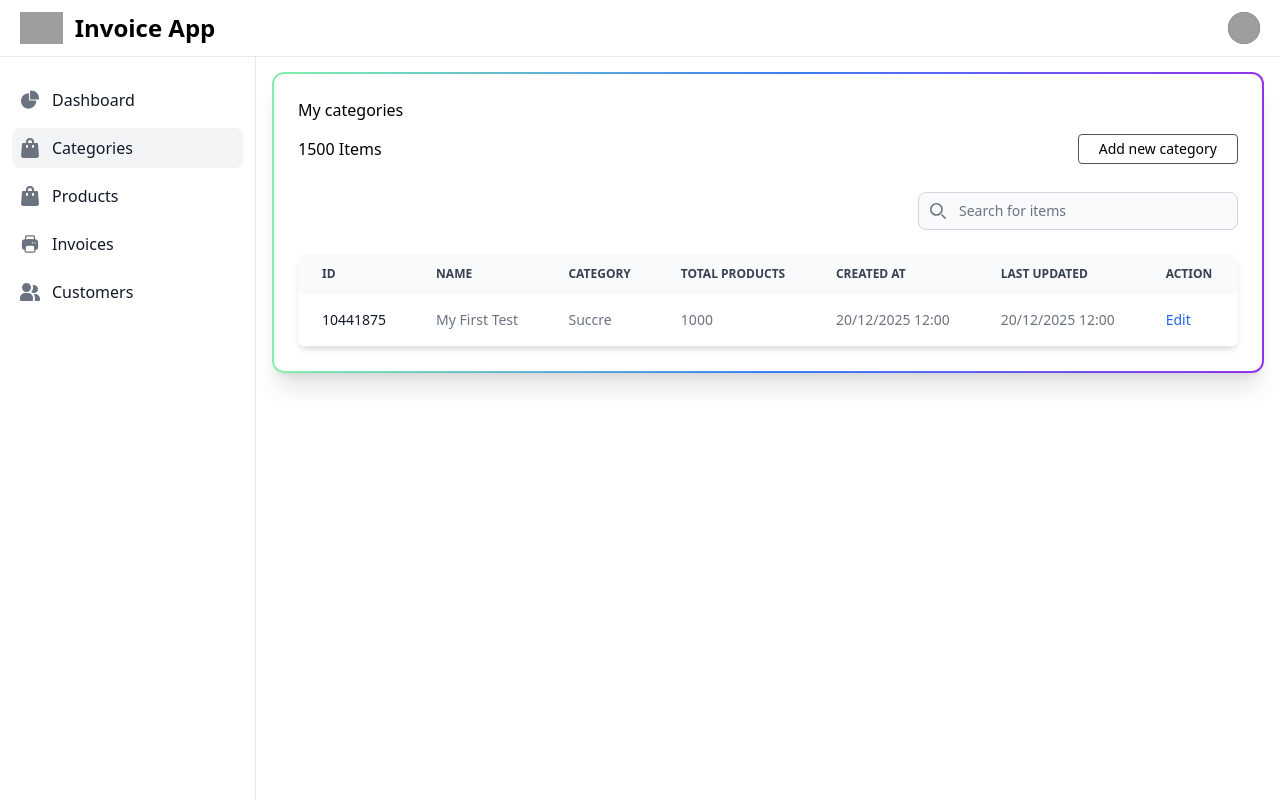
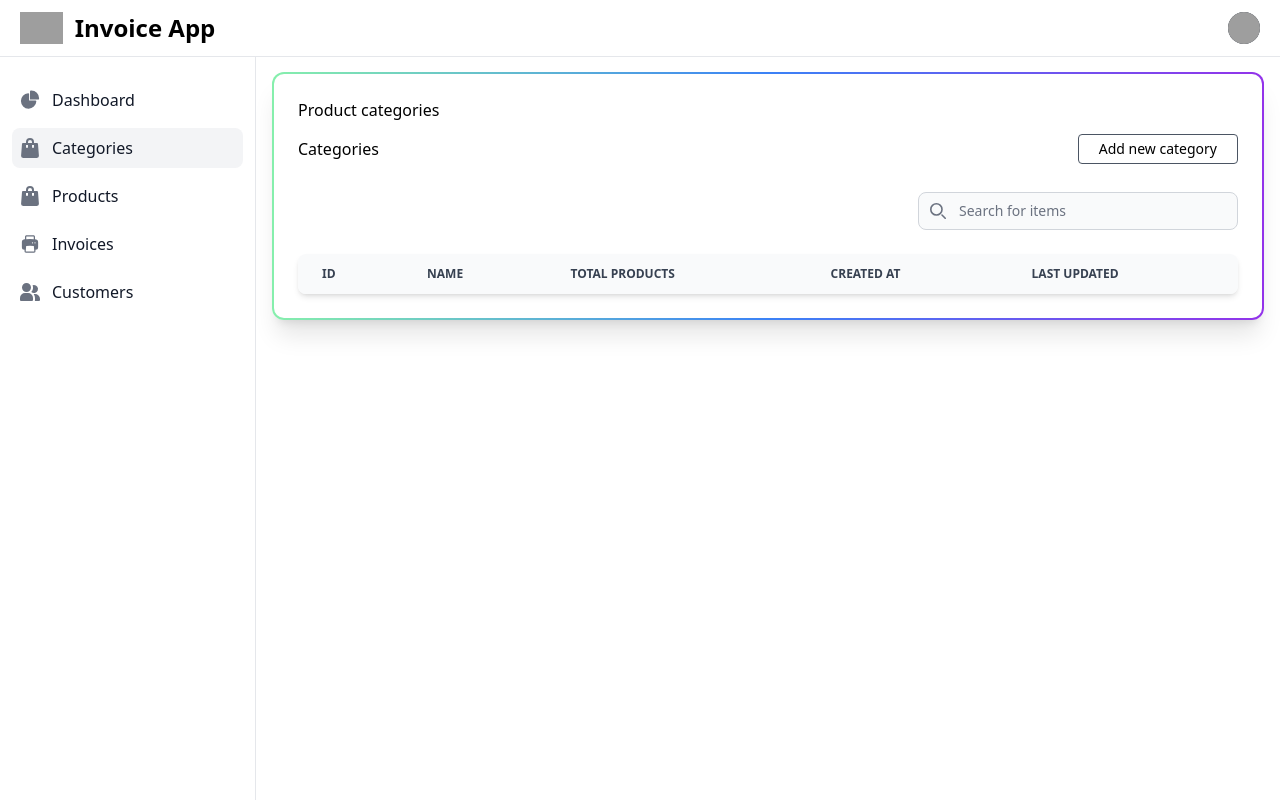
Before and after one commit to nbesoro/techyao, a Django app: page /category in a window 1280 px wide. Run offline with Django 5.2, Linux system fonts and the light colour scheme; data comes from the database, SQL or seed files in the repository; both versions use the stored data as it was after the commit; tables that the repository leaves empty hold one stand-in row (values such as "Sample post"); lists and menus that the app fills with data are empty; some libraries are stand-ins or nearby versions; grey boxes are pictures that could not be loaded.

Commit message:
feat: issue #4, add category

```diff
--- a/account/urls.py
+++ /dev/null
@@ -1,14 +0,0 @@
-from django.urls import path, include
-from rest_framework import routers
-
-from account.views import CustomerViewSet
-
-
-# Routers provide an easy way of automatically determining the URL conf.
-router = routers.DefaultRouter()
-router.register("", CustomerViewSet, basename="customer")
-
-# Wire up our API using automatic URL routing.
-urlpatterns = [
-    path("", include(router.urls)),
-]
--- a/core/urls.py
+++ b/core/urls.py
@@ -20,9 +20,11 @@ from django.urls import path, include, re_path
 from django.conf import settings
 from django.views.static import serve
 
+from core.rooters import router
+
 urlpatterns = [
     path("admin/", admin.site.urls),
     re_path(r"^static/(?P<path>.*)$", serve, {"document_root": settings.STATIC_ROOT}),
+    path("api/", include(router.urls)),
     path("", include("store.urls")),
-    path("api/customer/", include("account.urls")),
 ]
--- a/static/vue/scripts.js
+++ b/static/vue/scripts.js
@@ -4,6 +4,7 @@ const page_name = pageElement.getAttribute("data-page-name");
 const app = Vue.createApp({
 	data() {
 		return {
+			// Customer
 			customers: {},
 			customer: {
 				first_name: "",
@@ -16,11 +17,27 @@ const app = Vue.createApp({
 				city: "",
 				gender: "",
 			},
+			// Categorie
+			categories: {},
+			category: {
+				name: "",
+			},
+			// Product
+			products: {},
+			product: {
+				category: "",
+				name: "",
+				ref: "",
+				vat: "",
+				price: "",
+				description: "",
+			},
+			//
 			configs: [],
 			message: "Hello world",
 			update: false,
 			sending: false,
-			searchQuery: '',
+			searchQuery: "",
 			// Error
 			errors: {},
 			on_success: false,
@@ -36,13 +53,13 @@ const app = Vue.createApp({
 		load_page_list_data() {
 			switch (page_name) {
 				case "customer":
-					this.load_customer();
+					this.load_customers();
 					break;
 				case "product":
 					console.log("You chose a banana.");
 					break;
 				case "category":
-					console.log("You chose an orange.");
+					this.load_categories();
 					break;
 				default:
 					console.log("Unknown fruit.");
@@ -61,10 +78,10 @@ const app = Vue.createApp({
 		error_message(key) {
 			return this.errors.hasOwnProperty(key) ? this.errors[key] : false;
 		},
-		add_new_customer() {
+		post_request(url, data) {
 			self.sending = true;
 			axios
-				.post("/api/customer/", this.customer)
+				.post(url, data)
 				.then((response) => {
 					self.sending = false;
 					this.request_success();
@@ -75,7 +92,13 @@ const app = Vue.createApp({
 					this.request_error(error);
 				});
 		},
-		load_customer() {
+		add_new_customer() {
+			this.post_request("/api/customer/", this.customer);
+		},
+		add_new_category() {
+			this.post_request("/api/category/", this.category);
+		},
+		load_customers() {
 			axios
 				.get(`/api/customer/?search=${this.searchQuery}`)
 				.then((response) => {
@@ -83,6 +106,17 @@ const app = Vue.createApp({
 				})
 				.catch((err) => {
 					this.customers = {};
+					console.log(err);
+				});
+		},
+		load_categories() {
+			axios
+				.get(`/api/category/?search=${this.searchQuery}`)
+				.then((response) => {
+					this.categories = response.data;
+				})
+				.catch((err) => {
+					this.categories = {};
 					console.log(err);
 				});
 		},
@@ -94,8 +128,11 @@ const app = Vue.createApp({
 			this.init();
 		},
 		// Search
-		search_customer() {
-			this.load_customer();
+		search_customers() {
+			this.load_customers();
+		},
+		search_categories() {
+			this.load_categories();
 		},
 		// Error Message
 		request_error(error) {
--- a/store/models/product.py
+++ b/store/models/product.py
@@ -5,7 +5,7 @@ from core.utils import constants
 class Category(models.Model):
     """Model definition for Category."""
 
-    name = models.CharField(max_length=constants.SHORT_CHARFIELD)
+    name = models.CharField(max_length=constants.SHORT_CHARFIELD, unique=True)
     created_at = models.DateTimeField(auto_now_add=True)
     updated_at = models.DateTimeField(auto_now=True)
     class Meta:
--- /dev/null
+++ b/store/serializers.py
@@ -0,0 +1,32 @@
+from rest_framework import serializers
+
+from store.models import Category, Product
+
+
+class CategorySerializer(serializers.ModelSerializer):
+    created_at = serializers.DateTimeField(format="%d/%m/%Y %H:%M", read_only=True)
+    updated_at = serializers.DateTimeField(format="%d/%m/%Y %H:%M", read_only=True)
+    product_count = serializers.SerializerMethodField()
+    class Meta:
+        model = Category
+        fields = "__all__"
+
+    def get_product_count(self, obj):
+        return obj.product_set.count()
+
+class ProductSerializer(serializers.ModelSerializer):
+
+    class Meta:
+        model = Product
+        fields = ["category", "name", "ref", "vat", "price", "description"]
+
+
+class ProductListSerializer(ProductSerializer):
+    category = serializers.SerializerMethodField()
+
+    class Meta:
+        model = Product
+        fields = "__all__"
+
+    def get_category(self, obj):
+        return obj.category.name
--- a/store/urls.py
+++ b/store/urls.py
@@ -10,6 +10,8 @@ from store.views import (
     generate_invoice,
 )
 
+
+
 urlpatterns = [
     path("", customer_list, name="customer_list"),
     path("customer/new", add_customer, name="add_customer"),
@@ -17,5 +19,5 @@ urlpatterns = [
     path("product", product_list, name="product_list"),
     path("product/new", add_product, name="add_product"),
     path("invoice", generate_invoice, name="generate_invoice"),
-    path("pdf", generate_invoice_pdf),
+    path("pdf", generate_invoice_pdf)
 ]
--- /dev/null
+++ b/store/views/api/__init__.py
@@ -0,0 +1 @@
+from .store import CategoryViewSet, ProductViewSet
--- /dev/null
+++ b/store/views/api/store.py
@@ -0,0 +1,25 @@
+from rest_framework import viewsets
+
+from store.models import Category, Product
+from store.serializers import (
+    CategorySerializer,
+    ProductSerializer,
+    ProductListSerializer,
+)
+
+
+class CategoryViewSet(viewsets.ModelViewSet):
+    queryset = Category.objects.all()
+    serializer_class = CategorySerializer
+    search_fields = ["name"]
+    ordering = ["name"]
+
+
+class ProductViewSet(viewsets.ModelViewSet):
+    queryset = Product.objects.all()
+    serializer_class = ProductSerializer
+
+    def get_serializer_class(self):
+        if self.action == "list":
+            return ProductListSerializer
+        return super().get_serializer_class()
--- a/store/views/pages/store.py
+++ b/store/views/pages/store.py
@@ -1,8 +1,9 @@
 from django.shortcuts import render
+from django.urls import reverse
 
 
 def category_list(request):
-    context = {"page": "category"}
+    context = {"page": "category", "url_list": reverse("category_list")}
     return render(request, "pages/store/category/list.html", context)
 
 
@@ -12,5 +13,5 @@ def product_list(request):
 
 
 def add_product(request):
-    context = {"page": "product"}
+    context = {"page": "product", "url_list": reverse("product_list")}
     return render(request, "pages/store/product/add.html", context)
--- a/templates/pages/customer/list.html
+++ b/templates/pages/customer/list.html
@@ -44,7 +44,7 @@
 				type="text"
 				id="table-search"
 				v-model="searchQuery"
-				@input="search_customer"
+				@input="search_customers"
 				class="block pt-2 ps-10 text-sm text-gray-900 border border-gray-300 rounded-lg w-80 bg-gray-50 focus:ring-blue-500 focus:border-blue-500 dark:bg-gray-700 dark:border-gray-600 dark:placeholder-gray-400 dark:text-white dark:focus:ring-blue-500 dark:focus:border-blue-500"
 				placeholder="Search for items"
 			/>
--- a/templates/pages/store/category/list.html
+++ b/templates/pages/store/category/list.html
@@ -1,15 +1,15 @@
 {% extends 'bases/base.html' %} {% block content %}
 <div class="mb-3">
-	<h1>My categories</h1>
+	<h1>Product categories</h1>
 </div>
 <div class="flex justify-between items-center mb-3">
 	<div>
-		<h1>1500 Items</h1>
+		<h1>{categories.count} Categories</h1>
 	</div>
 	<div class="dpd01">
 		<button
-			data-modal-target="static-modal"
-			data-modal-toggle="static-modal"
+			data-modal-target="category-modal"
+			data-modal-toggle="category-modal"
 			class="text-indigo font-medium border border-gray-600 rounded text-sm px-5 py-1 text-center inline-flex items-center dark:hover:bg-blue-700"
 			type="button"
 		>
@@ -43,6 +43,8 @@
 			<input
 				type="text"
 				id="table-search"
+				v-model="searchQuery"
+				@input="search_categories"
 				class="block pt-2 ps-10 text-sm text-gray-900 border border-gray-300 rounded-lg w-80 bg-gray-50 focus:ring-blue-500 focus:border-blue-500 dark:bg-gray-700 dark:border-gray-600 dark:placeholder-gray-400 dark:text-white dark:focus:ring-blue-500 dark:focus:border-blue-500"
 				placeholder="Search for items"
 			/>
@@ -59,36 +61,28 @@
 			<tr>
 				<th scope="col" class="px-6 py-3">ID</th>
 				<th scope="col" class="px-6 py-3">Name</th>
-				<th scope="col" class="px-6 py-3">category</th>
 				<th scope="col" class="px-6 py-3">Total products</th>
 				<th scope="col" class="px-6 py-3">Created at</th>
 				<th scope="col" class="px-6 py-3">Last Updated</th>
-				<th scope="col" class="px-6 py-3">Action</th>
 			</tr>
 		</thead>
 		<tbody>
 			<tr
 				class="bg-white border-b dark:bg-gray-800 dark:border-gray-700 hover:bg-gray-50 dark:hover:bg-gray-600"
+				v-for="category in categories.results"
+				:key="category.id"
 			>
 				<th
 					scope="row"
 					class="px-6 py-4 font-medium text-gray-900 whitespace-nowrap dark:text-white"
 				>
-					10441875
+					{category.id}
 				</th>
-				<td class="px-6 py-4">My First Test</td>
-				<td class="px-6 py-4">Succre</td>
+				<td class="px-6 py-4">{category.name}</td>
 
-				<td class="px-6 py-4">1000</td>
-				<td class="px-6 py-4">20/12/2025 12:00</td>
-				<td class="px-6 py-4">20/12/2025 12:00</td>
-				<td class="px-6 py-4">
-					<a
-						href="#"
-						class="font-medium text-blue-600 dark:text-blue-500 hover:underline"
-						>Edit</a
-					>
-				</td>
+				<td class="px-6 py-4">{category.product_count}</td>
+				<td class="px-6 py-4">{category.created_at}</td>
+				<td class="px-6 py-4">{category.updated_at}</td>
 			</tr>
 		</tbody>
 	</table>
--- a/templates/pages/store/category/modal.html
+++ b/templates/pages/store/category/modal.html
@@ -1,12 +1,12 @@
 <!-- Main modal -->
 <div
-	id="static-modal"
+	id="category-modal"
 	data-modal-backdrop="static"
 	tabindex="-1"
 	aria-hidden="true"
 	class="hidden overflow-y-auto overflow-x-hidden fixed top-0 right-0 left-0 z-50 justify-center items-center w-full md:inset-0 h-[calc(100%-1rem)] max-h-full"
 >
-	<div class="relative p-4 w-full max-w-xl max-h-full">
+	<div class="relative p-4 w-full max-w-3xl max-h-full">
 		<!-- Modal content -->
 		<div class="relative bg-white rounded-lg shadow dark:bg-gray-700">
 			<!-- Modal header -->
@@ -19,7 +19,7 @@
 				<button
 					type="button"
 					class="text-gray-400 bg-transparent hover:bg-gray-200 hover:text-gray-900 rounded-lg text-sm w-8 h-8 ms-auto inline-flex justify-center items-center dark:hover:bg-gray-600 dark:hover:text-white"
-					data-modal-hide="static-modal"
+					data-modal-hide="category-modal"
 				>
 					<svg
 						class="w-3 h-3"
@@ -41,6 +41,7 @@
 			</div>
 			<!-- Modal body -->
 			<div class="p-4 md:p-5 space-y-4">
+				{% include 'pages/form/messages.html' with item='category' url_list=url_list %}
 				<form>
 					<div class="grid gap-4 mb-4 md:grid-cols-1">
 						<div class="relative">
@@ -53,23 +54,42 @@
 								<input
 									type="text"
 									id="category_name"
+									v-model="category.name"
 									class="border border-gray-300 text-gray-900 text-sm rounded-lg focus:ring-blue-500 focus:border-blue-500 block w-full p-2.5 dark:bg-gray-700 dark:border-gray-600 dark:placeholder-gray-400 dark:text-white dark:focus:ring-blue-500 dark:focus:border-blue-500"
-									placeholder="John"
+									placeholder="dishwashing liquid"
 									required
 								/>
 							</div>
 						</div>
-
-
+						<div class="error">
+							<p
+								class="mt-2 text-sm text-red-600 dark:text-red-500 font-medium"
+								v-if="error_message('name')"
+								v-html="error_message('name')"
+							></p>
+						</div>
 					</div>
 
-
-					<button
-						type="submit"
-						class="text-white bg-blue-700 hover:bg-blue-800 focus:ring-4 focus:outline-none focus:ring-blue-300 font-medium rounded-lg text-sm w-full sm:w-auto px-5 py-2.5 text-center dark:bg-blue-600 dark:hover:bg-blue-700 dark:focus:ring-blue-800"
-					>
-						Submit
-					</button>
+					<div class="mt-4 flex justify-end">
+						<div class="mr-4">
+								<button
+									type="button"
+									class="inline-block w-full rounded-lg text-gray-900 bg-white border border-gray-500 hover:bg-gray-100 font-medium px-10 py-3"
+									data-modal-hide="category-modal"
+								>
+									Cancel
+								</button>
+						</div>
+						<div class="{% url 'customer_list' %}">
+							<button
+								type="button"
+								@click="add_new_category"
+								class="inline-block w-full rounded-lg bg-black px-10 py-3 font-medium text-white sm:w-auto"
+							>
+								Submit
+							</button>
+						</div>
+					</div>
 				</form>
 			</div>
 		</div>
```
Also changed, not shown: core/rooters.py (added, +9 -0 lines), db.sqlite3, store/migrations/0002_alter_category_name.py (added), store/views/pages/invoice.py (line endings or trailing spaces).
